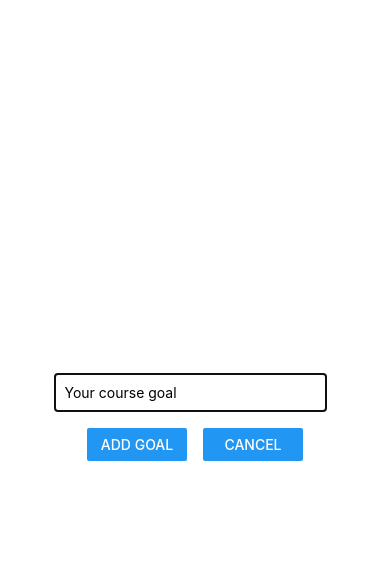
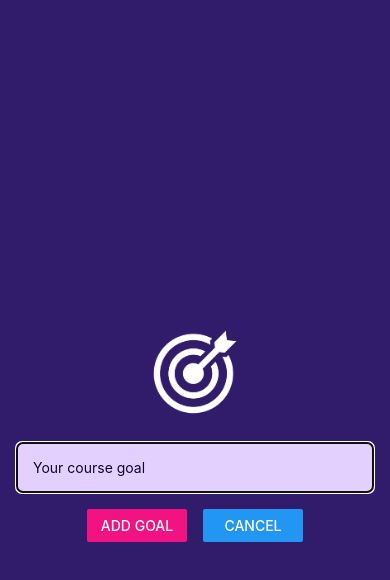
Before and after one commit to RadekMyska27/React_Native_Course, a React Native app: screen / in a window 390 px wide. Both pictures are taken after a click on the button "ADD NEW GOAL". Shown: the top 580 px of the page. Built offline with nearby package versions, Linux system fonts and the light colour scheme.

Commit message:
todo list style and light status bar

```diff
--- a/App.tsx
+++ b/App.tsx
@@ -1,11 +1,11 @@
-import {Button, FlatList, Modal, StyleSheet, View} from 'react-native';
+import {Button, FlatList, Modal, StatusBar, StyleSheet, View} from 'react-native';
 import React, {useState} from "react";
 import GoalItem from "./components/GoalItem";
 import GoalInput from "./components/GoalInput";
 
 export interface IGoal {
     text: string,
-    id: number
+    id: string
 }
 
 export default function App() {
@@ -13,7 +13,7 @@ export default function App() {
     const [isModalOpen, setIsModalOpen] = useState(false)
 
     function addGoalHandler(goal: string) {
-        const generatedKey = Math.random()
+        const generatedKey = Math.random().toString()
 
         const goalToInsert: IGoal = {id: generatedKey, text: goal}
 
@@ -23,7 +23,7 @@ export default function App() {
         setIsModalOpen(false)
     }
 
-    function removeGoalHandler(id: number) {
+    function removeGoalHandler(id: string) {
         setGoals(currentGoals => {
             return currentGoals.filter(g => g.id !== id)
         })
@@ -34,6 +34,8 @@ export default function App() {
     }
 
     return (
+        <>
+            <StatusBar barStyle={"light-content"}/>
             <View style={styles.appContainer}>
                 <Button title={"Add new goal"} onPress={() => setIsModalOpen(true)}></Button>
 
@@ -55,9 +57,13 @@ export default function App() {
                         renderItem={(itemData) => {
                             return <GoalItem goal={itemData.item} removeGoalHandler={removeGoalHandler}/>
                         }}
+                        keyExtractor={(item, index) => {
+                            return item.id;
+                        }}
                     />
                 </View>
             </View>
+        </>
     );
 }
 
--- a/app.json
+++ b/app.json
@@ -5,6 +5,7 @@
     "version": "1.0.0",
     "orientation": "portrait",
     "icon": "./assets/icon.png",
+    "backgroundColor": "#1e085a",
     "userInterfaceStyle": "light",
     "splash": {
       "image": "./assets/splash.png",
--- a/components/GoalInput.tsx
+++ b/components/GoalInput.tsx
@@ -1,5 +1,5 @@
 import React, {useState} from "react";
-import {Button, StyleSheet, TextInput, View} from "react-native";
+import {Button, Image, StyleSheet, TextInput, View} from "react-native";
 
 
 export interface IGoalInputData {
@@ -27,12 +27,16 @@ const GoalInput: React.FC<IGoalInputData> = (data: IGoalInputData) => {
 
     return (
         <View style={styles.inputContainer}>
+            <Image
+                style={styles.image}
+                source={require('../assets/images/goal.png')}
+            />
             <TextInput style={styles.textInput} placeholder={"Your course goal"} value={goal}
                        onChangeText={textInputHandler}>
             </TextInput>
-            <View style={styles.modalButtons}>
+            <View style={styles.buttonContainer}>
                 <View style={styles.button}>
-                    <Button title={"Add Goal"} onPress={addGoalPressHandler}></Button>
+                    <Button title={"Add Goal"} onPress={addGoalPressHandler} color="#f31282"></Button>
                 </View>
                 <View style={styles.button}>
                     <Button title={"Cancel"} onPress={cancelHandler}></Button>
@@ -49,27 +53,31 @@ export default GoalInput
 const styles = StyleSheet.create({
     inputContainer: {
         flex: 1,
-        flexDirection: "column",
-        justifyContent: "center", // content is at the center
-        alignItems: "center",
-        marginBottom: 10,
-        borderBottomWidth: 1,
-        borderColor: "grey",
+        justifyContent: 'center',
+        alignItems: 'center',
+        padding: 16,
+        backgroundColor: '#311b6b',
     },
-
+    image: {
+        width: 100,
+        height: 100,
+        margin: 20,
+    },
     textInput: {
         borderWidth: 1,
-        borderColor: 'grey',
-        width: "70%",
-        marginRight: 10,
-        padding: 10
+        borderColor: '#e4d0ff',
+        backgroundColor: '#e4d0ff',
+        color: '#120438',
+        borderRadius: 6,
+        width: '100%',
+        padding: 16,
     },
-    modalButtons: {
-        flexDirection: "row",
-        marginTop: 16
+    buttonContainer: {
+        marginTop: 16,
+        flexDirection: 'row',
     },
     button: {
         width: 100,
-        marginHorizontal: 8
-    }
+        marginHorizontal: 8,
+    },
 });
--- a/components/GoalItem.tsx
+++ b/components/GoalItem.tsx
@@ -5,7 +5,7 @@ import {IGoal} from "../App";
 
 export interface IGoalItemData {
     goal: IGoal
-    removeGoalHandler: (id: number) => void
+    removeGoalHandler: (id: string) => void
 }
 
 const GoalItem: React.FC<IGoalItemData> = (data: IGoalItemData) => {
@@ -16,7 +16,7 @@ const GoalItem: React.FC<IGoalItemData> = (data: IGoalItemData) => {
     return (
         <Pressable onPress={removeHandler}>
             <View style={styles.goalItem}>
-                <Text>{data.goal.text}</Text>
+                <Text style={styles.goalText}>{data.goal.text}</Text>
             </View>
         </Pressable>
     )
@@ -26,8 +26,12 @@ export default GoalItem
 
 const styles = StyleSheet.create({
     goalItem: {
-        margin: 5,
-        padding: 5,
+        margin: 8,
+        borderRadius: 6,
         backgroundColor: "green"
-    }
+    },
+    goalText: {
+        color: 'white',
+        padding: 8,
+    },
 });
```
Also changed, not shown: assets/images/goal.png (added). Lines whose indentation alone changed are shown as unchanged.
